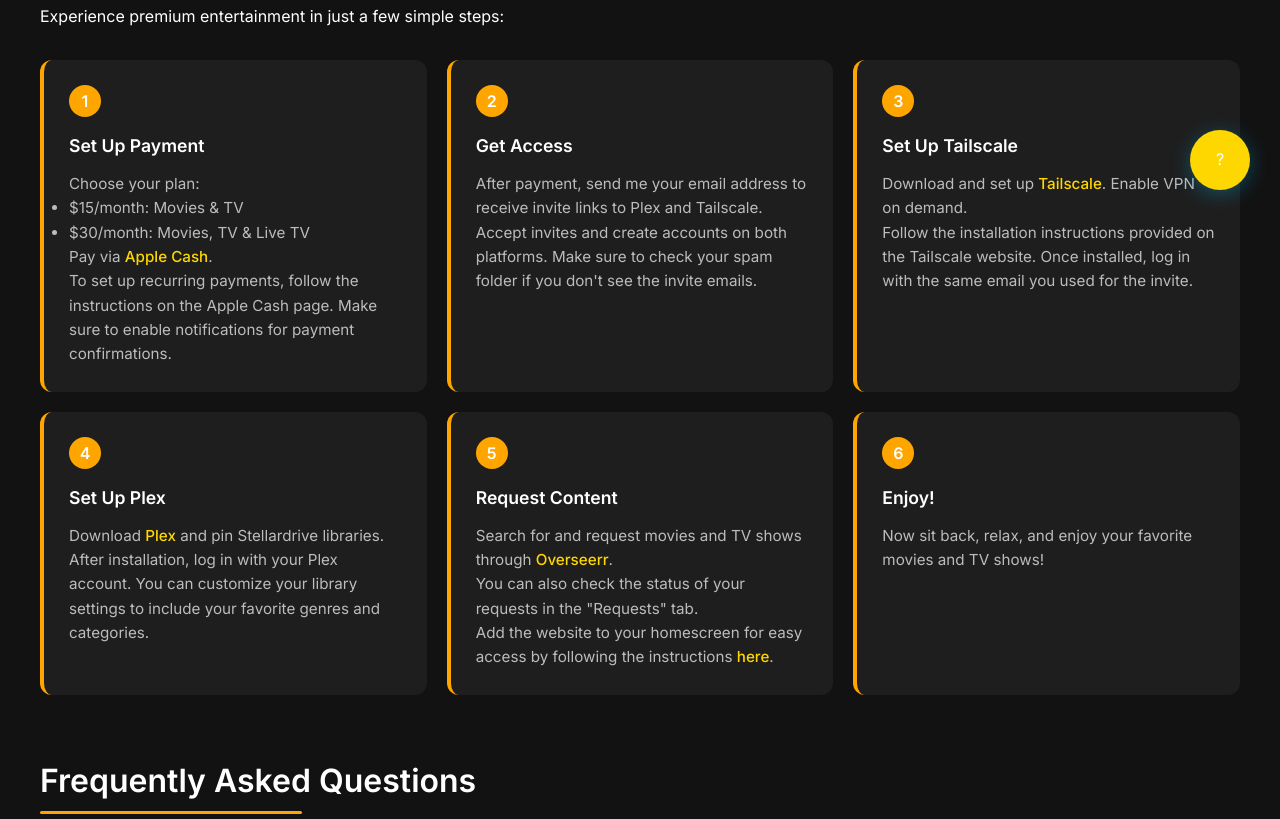
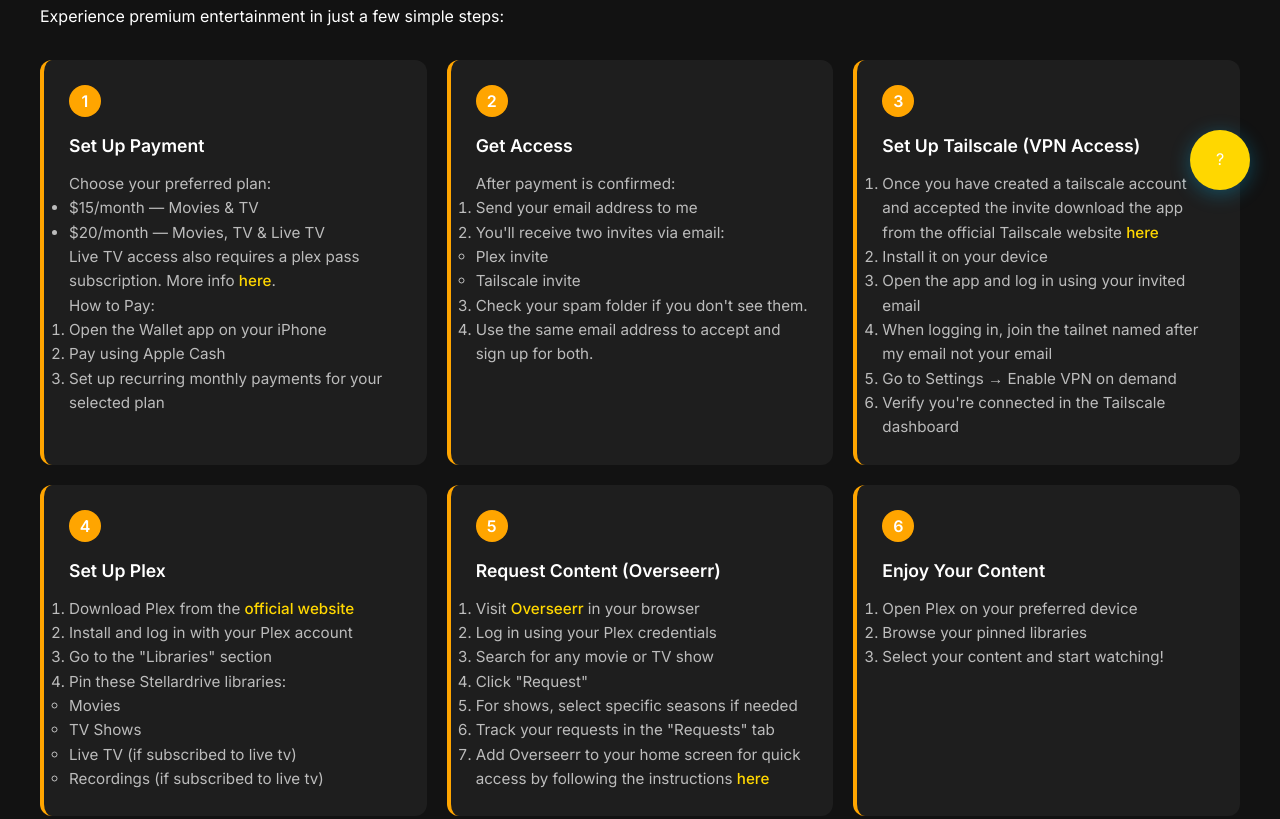
Before and after one commit to TheDominator54/StellarWeb, a plain HTML site: page index.html in a window 1280 px wide. Shown: the part 580-1399 px from the top of the page. Drawn offline with Linux system fonts and the light colour scheme.

Commit message:
Enhance onboarding steps with clearer instructions and updated payment options in index.html

```diff
--- a/index.html
+++ b/index.html
@@ -288,13 +288,18 @@
                 <div class="step-number">1</div>
                 <div class="step-title">Set Up Payment</div>
                 <div class="step-content">
-                    Choose your plan:
+                    <p>Choose your preferred plan:</p>
                     <ul>
-                        <li>$15/month: Movies & TV</li>
-                        <li>$30/month: Movies, TV & Live TV</li>
+                        <li>$15/month — Movies & TV</li>
+                        <li>$20/month — Movies, TV & Live TV</li>
                     </ul>
-                    Pay via <a href="https://support.apple.com/en-us/105013#:~:text=with%20Apple%20Cash.-,On%20your%20iPhone%2C%20open%20the%20Wallet%20app.,tap%20your%20Apple%20Cash%20card.&text=%2C%20tap%20Recurring%20Payments%2C%20then%20tap,you'd%20like%20them%20sent." target="_blank">Apple Cash</a>.
-                    <p>To set up recurring payments, follow the instructions on the Apple Cash page. Make sure to enable notifications for payment confirmations.</p>
+                    <p>Live TV access also requires a plex pass subscription. More info <a href="https://www.plex.tv/plex-pass/" target="_blank">here</a>.</p>
+                    <p>How to Pay:</p>
+                    <ol>
+                        <li>Open the Wallet app on your iPhone</li>
+                        <li>Pay using Apple Cash</li>
+                        <li>Set up recurring monthly payments for your selected plan</li>
+                    </ol>
                 </div>
             </div>
 
@@ -302,17 +307,33 @@
                 <div class="step-number">2</div>
                 <div class="step-title">Get Access</div>
                 <div class="step-content">
-                    <p>After payment, send me your email address to receive invite links to Plex and Tailscale.</p>
-                    <p>Accept invites and create accounts on both platforms. Make sure to check your spam folder if you don't see the invite emails.</p>
+                    <p>After payment is confirmed:</p>
+                    <ol>
+                        <li>Send your email address to me</li>
+                        <li>You'll receive two invites via email:
+                            <ul>
+                                <li>Plex invite</li>
+                                <li>Tailscale invite</li>
+                            </ul>
+                        </li>
+                        <li>Check your spam folder if you don't see them.</li>
+                        <li>Use the same email address to accept and sign up for both.</li>
+                    </ol>
                 </div>
             </div>
 
             <div class="step-card">
                 <div class="step-number">3</div>
-                <div class="step-title">Set Up Tailscale</div>
+                <div class="step-title">Set Up Tailscale (VPN Access)</div>
                 <div class="step-content">
-                    <p>Download and set up <a href="https://tailscale.com/download" target="_blank">Tailscale</a>. Enable VPN on demand.</p>
-                    <p>Follow the installation instructions provided on the Tailscale website. Once installed, log in with the same email you used for the invite.</p>
+                    <ol>
+                        <li>Once you have created a tailscale account and accepted the invite download the app from the official Tailscale website <a href="https://tailscale.com/download" target="_blank">here</a></li>
+                        <li>Install it on your device</li>
+                        <li>Open the app and log in using your invited email</li>
+                        <li>When logging in, join the tailnet named after my email not your email</li>
+                        <li>Go to Settings → Enable VPN on demand</li>
+                        <li>Verify you're connected in the Tailscale dashboard</li>
+                    </ol>
                 </div>
             </div>
 
@@ -320,26 +341,47 @@
                 <div class="step-number">4</div>
                 <div class="step-title">Set Up Plex</div>
                 <div class="step-content">
-                    <p>Download <a href="https://www.plex.tv/media-server-downloads/?cat=plex+desktop&plat=macos#plex-app" target="_blank">Plex</a> and pin Stellardrive libraries.</p>
-                    <p>After installation, log in with your Plex account. You can customize your library settings to include your favorite genres and categories.</p>
+                    <ol>
+                        <li>Download Plex from the <a href="https://www.plex.tv/media-server-downloads/?cat=plex+desktop&plat=macos#plex-app" target="_blank">official website</a></li>
+                        <li>Install and log in with your Plex account</li>
+                        <li>Go to the "Libraries" section</li>
+                        <li>Pin these Stellardrive libraries:
+                            <ul>
+                                <li>Movies</li>
+                                <li>TV Shows</li>
+                                <li>Live TV (if subscribed to live tv)</li>
+                                <li>Recordings (if subscribed to live tv)</li>
+                            </ul>
+                        </li>
+                    </ol>
                 </div>
             </div>
 
             <div class="step-card">
                 <div class="step-number">5</div>
-                <div class="step-title">Request Content</div>
+                <div class="step-title">Request Content (Overseerr)</div>
                 <div class="step-content">
-                    <p>Search for and request movies and TV shows through <a href="http://100.106.166.84:5055/" target="_blank">Overseerr</a>.</p>
-                    <p>You can also check the status of your requests in the "Requests" tab.</p>
-                    <p>Add the website to your homescreen for easy access by following the instructions <a href="https://www.howtogeek.com/196087/how-to-add-websites-to-the-home-screen-on-any-smartphone-or-tablet/" target="_blank">here</a>.</p>
+                    <ol>
+                        <li>Visit <a href="http://100.106.166.84:5055/" target="_blank">Overseerr</a> in your browser</li>
+                        <li>Log in using your Plex credentials</li>
+                        <li>Search for any movie or TV show</li>
+                        <li>Click "Request"</li>
+                        <li>For shows, select specific seasons if needed</li>
+                        <li>Track your requests in the "Requests" tab</li>
+                        <li>Add Overseerr to your home screen for quick access by following the instructions <a href="https://www.howtogeek.com/196087/how-to-add-websites-to-the-home-screen-on-any-smartphone-or-tablet/" target="_blank">here</a></li>
+                    </ol>
                 </div>
             </div>
 
             <div class="step-card">
                 <div class="step-number">6</div>
-                <div class="step-title">Enjoy!</div>
+                <div class="step-title">Enjoy Your Content</div>
                 <div class="step-content">
-                    <p>Now sit back, relax, and enjoy your favorite movies and TV shows!</p>
+                    <ol>
+                        <li>Open Plex on your preferred device</li>
+                        <li>Browse your pinned libraries</li>
+                        <li>Select your content and start watching!</li>
+                    </ol>
                 </div>
             </div>
         </div>
```
